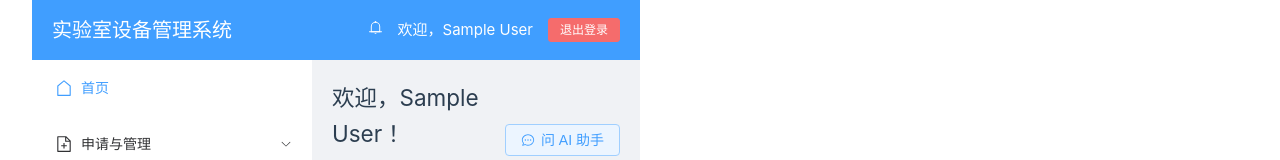
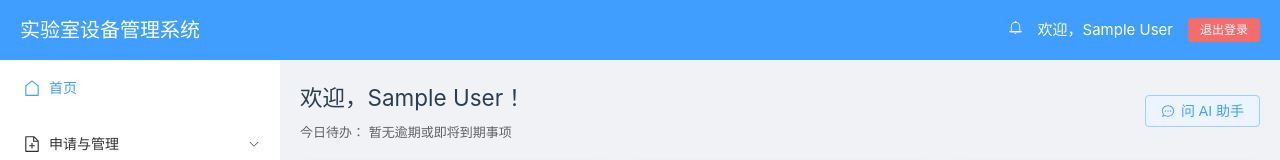
Before and after one commit to liellaaaaa/LabEqManager, a Vue app in the folder frontend/: page /dashboard in a window 1280 px wide. Shown: the top 160 px of the page. Built offline with nearby package versions, Linux system fonts and the light colour scheme; no server answers; sample sign-in values are in the browser's storage; the HTML template or start-up script is replaced by a standard one.

Commit message:
feat : 更改为响应式布局

```diff
--- a/frontend/src/assets/main.css
+++ b/frontend/src/assets/main.css
@@ -1,35 +1,25 @@
 @import './base.css';
 
-#app {
-  max-width: 1280px;
-  margin: 0 auto;
-  padding: 2rem;
-  font-weight: normal;
+html,
+body {
+  height: 100%;
 }
 
-a,
-.green {
-  text-decoration: none;
-  color: hsla(160, 100%, 37%, 1);
-  transition: 0.4s;
-  padding: 3px;
+#app {
+  height: 100%;
+  width: 100%;
 }
 
-@media (hover: hover) {
-  a:hover {
-    background-color: hsla(160, 100%, 37%, 0.2);
+/* 让后台布局全宽展示，避免 Vite 模板的居中/双栏网格影响页面 */
+body {
+  margin: 0;
+}
+
+/* 小屏下对话框自适应（避免固定宽度溢出） */
+@media (max-width: 768px) {
+  .el-dialog {
+    width: 92vw !important;
+    max-width: 92vw !important;
+    margin: 0 auto !important;
   }
 }
-
-@media (min-width: 1024px) {
-  body {
-    display: flex;
-    place-items: center;
-  }
-
-  #app {
-    display: grid;
-    grid-template-columns: 1fr 1fr;
-    padding: 0 2rem;
-  }
-}
--- a/frontend/src/views/HomeView.vue
+++ b/frontend/src/views/HomeView.vue
@@ -10,6 +10,7 @@ import {
   User,
   ChatDotRound,
   Bell,
+  Menu,
 } from '@element-plus/icons-vue'
 import { getReminders } from '@/api/statistics'
 import AiAssistantView from './AiAssistantView.vue'
@@ -20,9 +21,29 @@ const userStore = useUserStore()
 const reminderCount = ref(0)
 let reminderTimer: number | null = null
 const aiDrawerVisible = ref(false)
+const isMobile = ref(false)
+const menuDrawerVisible = ref(false)
 
 const navigateTo = (path: string) => {
   router.push(path)
+}
+
+const handleLogout = async () => {
+  await userStore.logout()
+  router.replace('/login')
+}
+
+const handleResize = () => {
+  isMobile.value = window.innerWidth < 992
+  if (!isMobile.value) {
+    menuDrawerVisible.value = false
+  }
+}
+
+const handleMenuSelect = () => {
+  if (isMobile.value) {
+    menuDrawerVisible.value = false
+  }
 }
 
 // 加载提醒数量
@@ -39,12 +60,15 @@ const loadReminderCount = async () => {
 }
 
 onMounted(() => {
+  handleResize()
+  window.addEventListener('resize', handleResize)
   loadReminderCount()
   // 每30秒刷新一次提醒数量
   reminderTimer = window.setInterval(loadReminderCount, 30000)
 })
 
 onUnmounted(() => {
+  window.removeEventListener('resize', handleResize)
   if (reminderTimer) {
     clearInterval(reminderTimer)
   }
@@ -56,7 +80,17 @@ onUnmounted(() => {
     <el-container>
       <el-header class="header">
         <div class="header-content">
-          <h1>实验室设备管理系统</h1>
+          <div class="header-left">
+            <el-button
+              v-if="isMobile"
+              text
+              class="menu-btn"
+              @click="menuDrawerVisible = true"
+            >
+              <el-icon><Menu /></el-icon>
+            </el-button>
+            <h1>实验室设备管理系统</h1>
+          </div>
           <div class="user-info">
             <div class="notification" @click="navigateTo('/reminders')">
               <el-badge :value="reminderCount" :hidden="reminderCount === 0">
@@ -64,13 +98,13 @@ onUnmounted(() => {
               </el-badge>
             </div>
             <span>欢迎，{{ userStore.userInfo?.name || userStore.userInfo?.username }}</span>
-            <el-button type="danger" size="small" @click="userStore.logout">退出登录</el-button>
+            <el-button type="danger" size="small" @click="handleLogout">退出登录</el-button>
           </div>
         </div>
       </el-header>
       <el-container>
-        <el-aside width="280px" class="aside">
-          <el-menu :default-active="$route.path" router class="menu">
+        <el-aside v-if="!isMobile" width="280px" class="aside">
+          <el-menu :default-active="$route.path" router class="menu" @select="handleMenuSelect">
             <el-menu-item index="/dashboard">
               <el-icon><House /></el-icon>
               <span>首页</span>
@@ -128,6 +162,71 @@ onUnmounted(() => {
             </el-menu-item>
           </el-menu>
         </el-aside>
+        <el-drawer
+          v-else
+          v-model="menuDrawerVisible"
+          title="菜单"
+          size="80%"
+          direction="ltr"
+        >
+          <el-menu :default-active="$route.path" router class="menu" @select="handleMenuSelect">
+            <el-menu-item index="/dashboard">
+              <el-icon><House /></el-icon>
+              <span>首页</span>
+            </el-menu-item>
+            <el-menu-item v-if="userStore.isAdmin()" index="/laboratory">
+              <el-icon><OfficeBuilding /></el-icon>
+              <span>实验室管理</span>
+            </el-menu-item>
+            <el-menu-item v-if="userStore.isAdmin()" index="/equipment">
+              <el-icon><Tools /></el-icon>
+              <span>设备管理</span>
+            </el-menu-item>
+            <el-sub-menu index="apply-manage-m">
+              <template #title>
+                <el-icon><DocumentAdd /></el-icon>
+                <span>申请与管理</span>
+              </template>
+              <el-menu-item index="/borrow/apply">申请借用设备</el-menu-item>
+              <el-menu-item index="/reservation/apply">申请预约实验室</el-menu-item>
+              <el-menu-item index="/repair/apply">申请维修</el-menu-item>
+              <el-menu-item index="/scrap/apply">申请报废</el-menu-item>
+              <el-menu-item v-if="userStore.isAdmin()" index="/borrow/approval">
+                借用审批/出借
+              </el-menu-item>
+              <el-menu-item v-if="userStore.isAdmin()" index="/repair/management">
+                维修管理
+              </el-menu-item>
+              <el-menu-item v-if="userStore.isAdmin()" index="/scrap/approval">
+                报废审批
+              </el-menu-item>
+              <el-menu-item v-if="userStore.isAdmin()" index="/reservation/approval">
+                预约审批
+              </el-menu-item>
+              <el-menu-item v-if="userStore.isAdmin() || userStore.isTeacher()" index="/statistics">
+                统计报表
+              </el-menu-item>
+            </el-sub-menu>
+            <el-sub-menu index="my-m">
+              <template #title>
+                <el-badge :value="reminderCount" :hidden="reminderCount === 0" class="reminder-badge">
+                  <span class="menu-title-with-badge">
+                    <el-icon><User /></el-icon>
+                    <span>我的</span>
+                  </span>
+                </el-badge>
+              </template>
+              <el-menu-item index="/borrow/my">我的借用</el-menu-item>
+              <el-menu-item index="/reservation/my">我的预约</el-menu-item>
+              <el-menu-item index="/repair/my">我的维修</el-menu-item>
+              <el-menu-item index="/scrap/my">我的报废</el-menu-item>
+            </el-sub-menu>
+            <el-menu-item index="/ai">
+              <el-icon><ChatDotRound /></el-icon>
+              <span>AI 智能助手</span>
+            </el-menu-item>
+          </el-menu>
+        </el-drawer>
         <el-main class="main">
           <router-view />
         </el-main>
@@ -169,15 +268,31 @@ onUnmounted(() => {
   padding: 0 20px;
 }
 
+.header-left {
+  display: flex;
+  align-items: center;
+  gap: 8px;
+  min-width: 0;
+}
+
+.menu-btn {
+  color: #fff;
+}
+
 .header-content h1 {
   margin: 0;
   font-size: 20px;
+  white-space: nowrap;
+  overflow: hidden;
+  text-overflow: ellipsis;
 }
 
 .user-info {
   display: flex;
   align-items: center;
   gap: 15px;
+  flex-wrap: wrap;
+  justify-content: flex-end;
 }
 
 .notification {
@@ -216,4 +331,17 @@ onUnmounted(() => {
   bottom: 30px;
   z-index: 3000;
 }
+
+@media (max-width: 768px) {
+  .header-content {
+    padding: 0 12px;
+  }
+  .main {
+    padding: 12px;
+  }
+  .ai-float {
+    right: 16px;
+    bottom: 16px;
+  }
+}
 </style>
```
